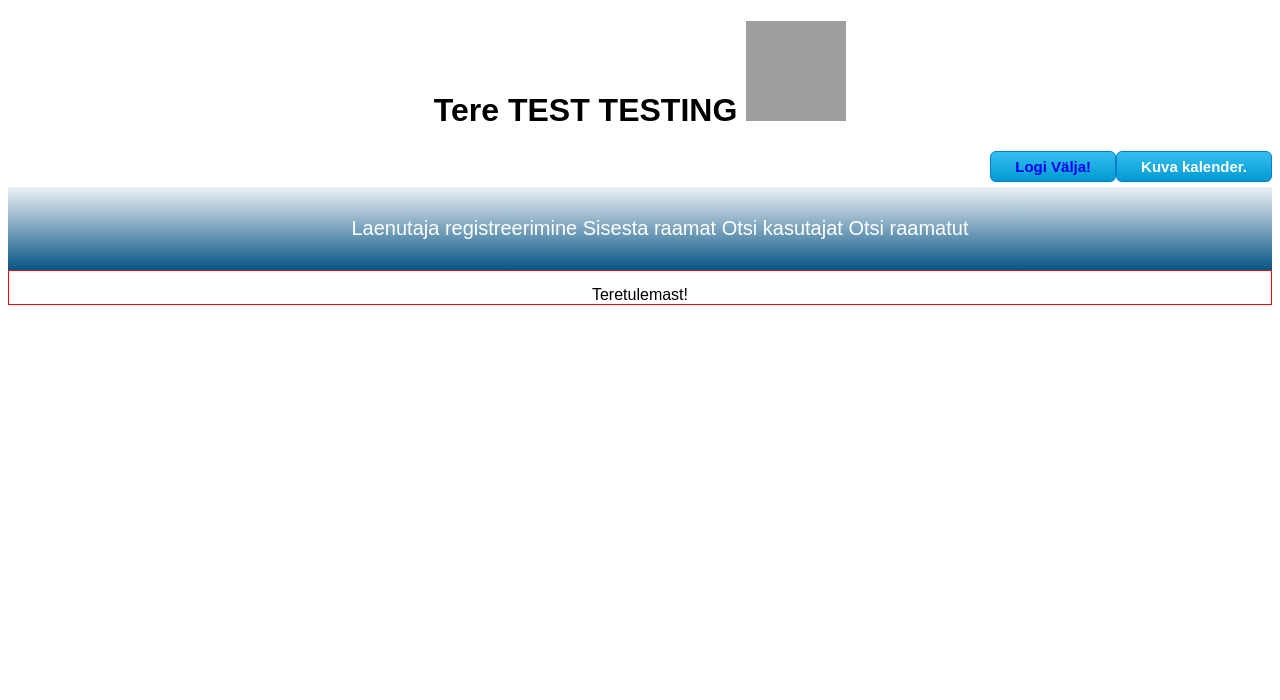
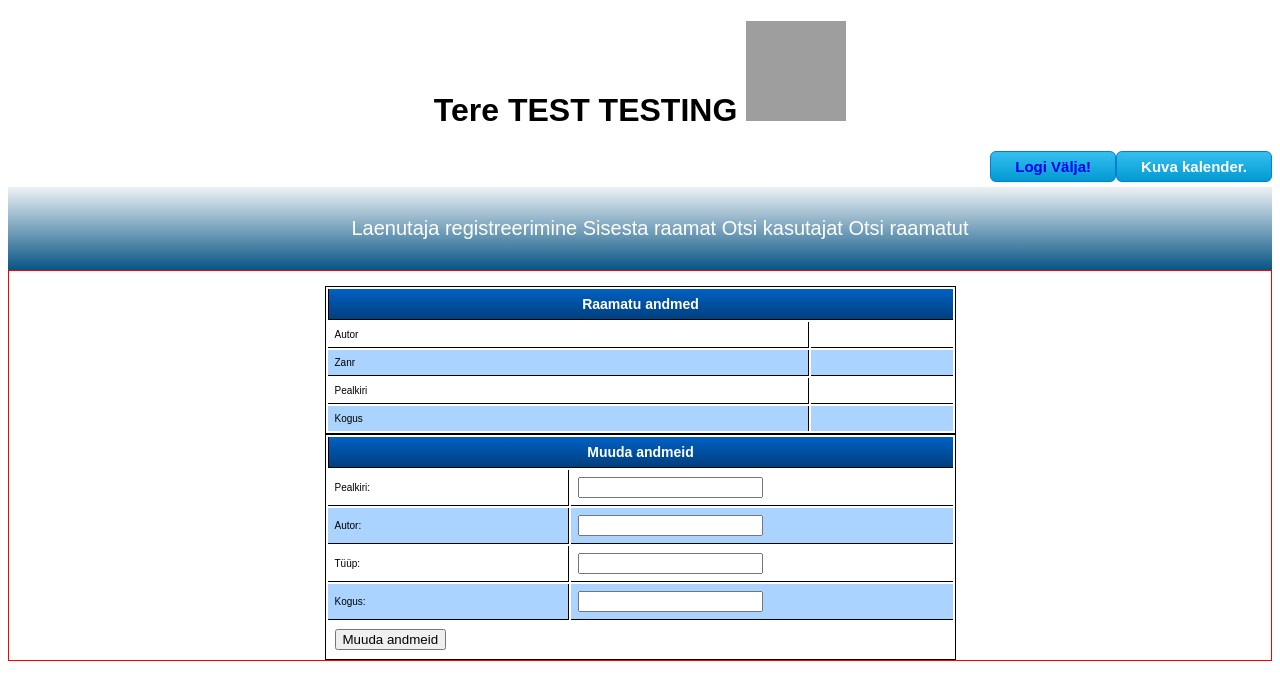
Before and after one commit to vtanel/Raamatukogu, a PHP site: page /index.php?page=book in a window 1280 px wide. Shown: the top 700 px of the page. Run offline with PHP 8.4, Linux system fonts and the light colour scheme; a user stored in the database is signed in; data comes from the database, SQL or seed files in the repository; data that the repository does not hold is empty; some libraries are stand-ins or nearby versions; grey boxes are pictures that could not be loaded.

Commit message:
views/book.php tabelid ja controllers/book.php

```diff
--- /dev/null
+++ b/controllers/book.php
@@ -0,0 +1,15 @@
+<?php
+$book_id = isset($_GET['id']) ? $_GET['id'] : -1;
+$q = mysqli_query($con, "
+SELECT books.book_title, authors.author_name, genres.genre_name, books.book_quantiy
+FROM books
+JOIN authors ON books.author_id = authors.author_id
+JOIN genres ON books.genre_id = genres.genre_id
+
+WHERE books.book_id=$book_id
+
+
+
+
+") or die(mysqli_error($con));
+$raamat = mysqli_fetch_assoc($q);
--- a/css/admin_template.css
+++ b/css/admin_template.css
@@ -108,7 +108,11 @@ a {
 }
 
 #right {
+    position: relative;
     float: right;
     margin-bottom: 2px;
+}
 
+#down {
+    position: relative;
 }
--- /dev/null
+++ b/views/book.php
@@ -0,0 +1,50 @@
+<?php require 'controllers/book.php'; ?>
+
+<table class="search-table">
+    <tbody>
+    <td colspan="2">Raamatu andmed</td>
+    <tr>
+        <td>Autor</td>
+        <td><?= $raamat['author_name'] ?></td>
+    </tr>
+    <tr>
+        <td>Zanr</td>
+        <td><?= $raamat['genre_name'] ?></td>
+    </tr>
+    <tr>
+        <td>Pealkiri</td>
+        <td><?= $raamat['book_title'] ?></td>
+    </tr>
+    <tr>
+        <td>Kogus</td>
+        <td><?= $raamat['book_quantiy'] ?></td>
+    </tr>
+    </tbody>
+</table>
+
+<form action="" method="POST">
+    <table class="search-table">
+        <tbody>
+        <td colspan="2">Muuda andmeid</td>
+        <tr>
+            <td>Pealkiri:</td>
+            <td><input type="text" name="title"></td>
+        </tr>
+        <tr>
+            <td>Autor:</td>
+            <td><input type="text" name="author"></td>
+        </tr>
+        <tr>
+            <td>Tüüp:</td>
+            <td><input type="text" name="genre"></td>
+        </tr>
+        <tr>
+            <td>Kogus:</td>
+            <td><input type="number" name="quantity"></td>
+        </tr>
+        <tr>
+            <td><input type="submit" value="Muuda andmeid" name="changebook"></td>
+        </tr>
+        </tbody>
+    </table>
+</form>
```
Also changed, not shown: views/client.php (+0 -25 lines).
